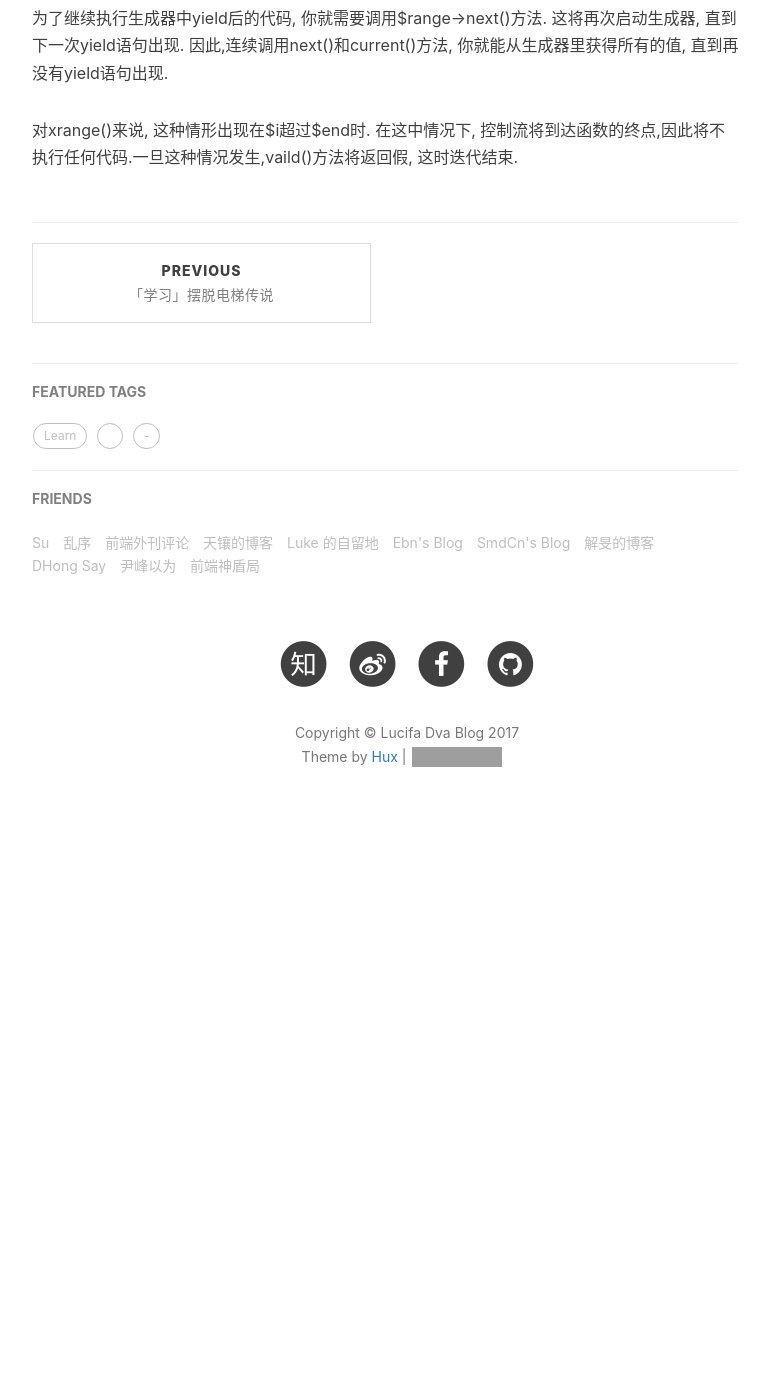
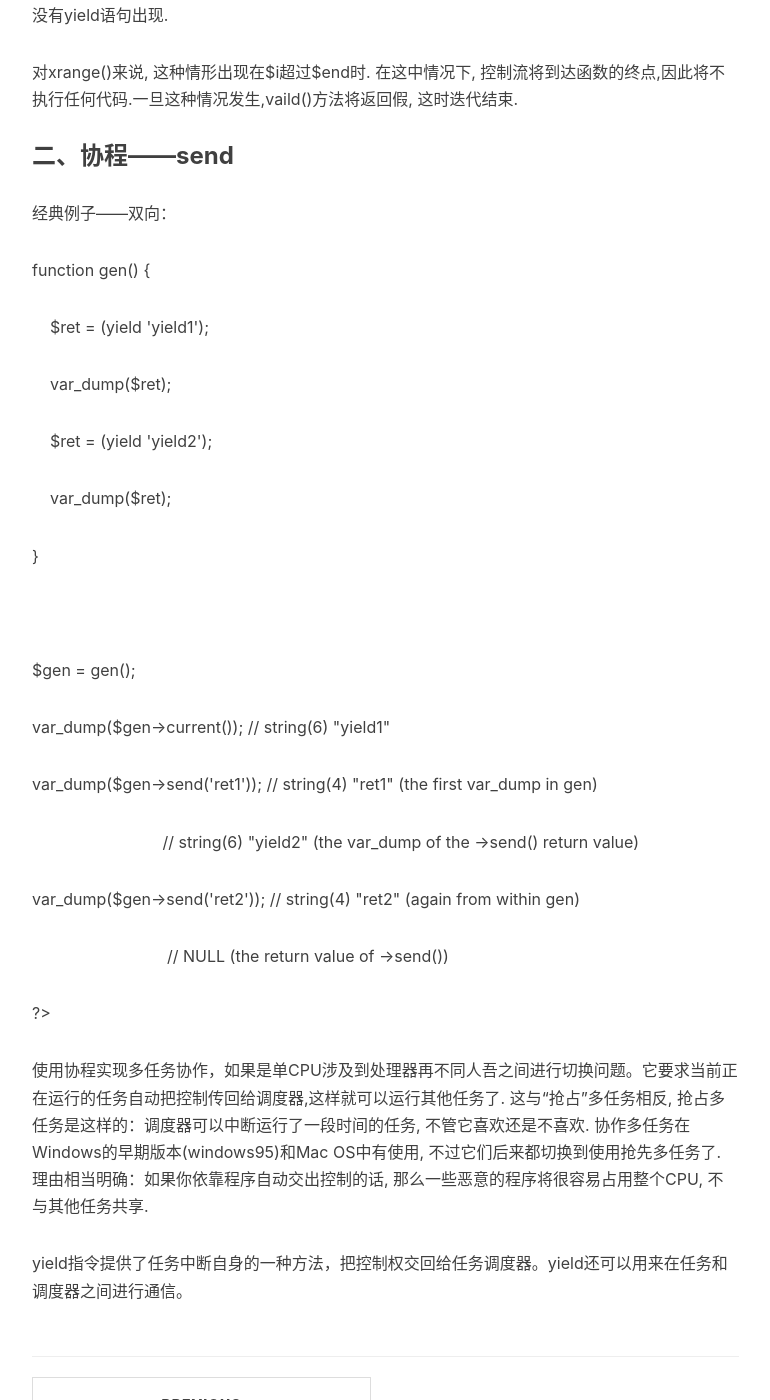
Before and after one commit to LucifaDva/lucifadva.github.com, a Jekyll site: the page built from _posts/2017-04-11-php-yield-2017.markdown, in a window 1280 px wide and 1400 px high, scrolled down 2375 px. Shown: the whole window, without its empty margins (233-1003 px from the left). Built offline with Jekyll 4.4.1, drawn with Linux system fonts in a browser that asks for light colours; nearby versions of some CDN libraries; comment, search, counter and statistics services are not loaded; before the commit the page ends 3236 px from its top, so only the background shows below that; some of the changed text lies outside the part shown; grey boxes are pictures that could not be loaded.

Commit message:
Update 2017-04-11-php-yield-2017.markdown

```diff
--- a/_posts/2017-04-11-php-yield-2017.markdown
+++ b/_posts/2017-04-11-php-yield-2017.markdown
@@ -13,7 +13,7 @@ tags:
 
 
 <div>
-
+<h3>一、yield基础——迭代器</h3>
 <p>经典例子：</p>
 <p><?php</p>
 <p>function xrange($start, $end, $step = 1) {</p>
@@ -46,4 +46,24 @@ tags:
 <p>为了继续执行生成器中yield后的代码, 你就需要调用$range->next()方法. 这将再次启动生成器, 直到下一次yield语句出现. 因此,连续调用next()和current()方法, 你就能从生成器里获得所有的值, 直到再没有yield语句出现.</p>
 
 <p>对xrange()来说, 这种情形出现在$i超过$end时. 在这中情况下, 控制流将到达函数的终点,因此将不执行任何代码.一旦这种情况发生,vaild()方法将返回假, 这时迭代结束.</p>
+<h3>二、协程——send</h3>
+<p>经典例子——双向：</p>
+<p><?php</p>
+<p>function gen() {</p>
+<p>    $ret = (yield 'yield1');</p>
+<p>    var_dump($ret);</p>
+<p>    $ret = (yield 'yield2');</p>
+<p>    var_dump($ret);</p>
+<p>}</p>
+<p> </p>
+<p>$gen = gen();</p>
+<p>var_dump($gen->current());    // string(6) "yield1"</p>
+<p>var_dump($gen->send('ret1')); // string(4) "ret1"   (the first var_dump in gen)</p>
+<p>                             // string(6) "yield2" (the var_dump of the ->send() return value)</p>
+<p>var_dump($gen->send('ret2')); // string(4) "ret2"   (again from within gen)</p>
+<p>                              // NULL               (the return value of ->send())</p>
+<p>?></p>
+<p>使用协程实现多任务协作，如果是单CPU涉及到处理器再不同人吾之间进行切换问题。它要求当前正在运行的任务自动把控制传回给调度器,这样就可以运行其他任务了. 这与“抢占”多任务相反, 抢占多任务是这样的：调度器可以中断运行了一段时间的任务, 不管它喜欢还是不喜欢. 协作多任务在Windows的早期版本(windows95)和Mac OS中有使用, 不过它们后来都切换到使用抢先多任务了. 理由相当明确：如果你依靠程序自动交出控制的话, 那么一些恶意的程序将很容易占用整个CPU, 不与其他任务共享.</p>
+<p>yield指令提供了任务中断自身的一种方法，把控制权交回给任务调度器。yield还可以用来在任务和调度器之间进行通信。</p>
+
 </div>
```
